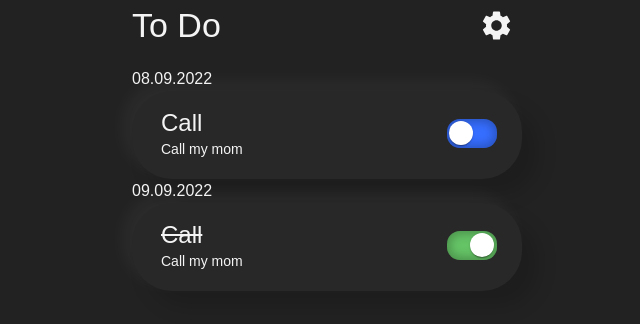
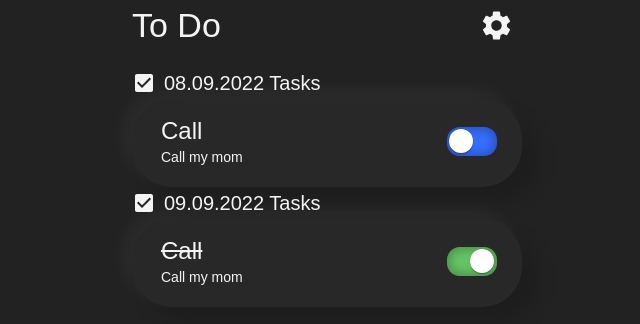
Before and after one commit to GKoil/test-enot-io, a React (Create React App) app: page / in a window 1280 px wide. Shown: the top 324 px of the page, without its empty margins (313-953 px from the left). Built offline with nearby package versions, Linux system fonts and the light colour scheme; a web font is replaced by a local one.

Commit message:
feature add date

```diff
--- a/src/pages/todo/Todo.tsx
+++ b/src/pages/todo/Todo.tsx
@@ -48,16 +48,16 @@ function Todo() {
       {status === "success" && (
         <ul className={styles.todo__tasks}>
           {Object.entries(transformTasks(value?.data?.tasks)).map(
-            ([dateTask, itemTasks]) => {
-              return (
-                <li key={dateTask}>
-                  <DayTasks data={dateTask} tasks={itemTasks} />
-                </li>
-              );
-            },
+            ([dateTask, itemTasks]) => (
+              <li key={dateTask}>
+                <DayTasks data={dateTask} tasks={itemTasks} />
+              </li>
+            ),
           )}
         </ul>
       )}
+
+      {status === "error" && <span>Error</span>}
 
       {value && value.data && value?.data.news.isShow && (
         <div className={styles.todo__newsWrapper}>
--- a/src/pages/todo/components/DayTasks/DayTasks.tsx
+++ b/src/pages/todo/components/DayTasks/DayTasks.tsx
@@ -1,6 +1,7 @@
 import { Typography, Box } from "@mui/material";
 import classNames from "classnames";
 import { useContext } from "react";
+import CheckBoxIcon from "@mui/icons-material/CheckBox";
 import { Task } from "@/types/task.type";
 import Toggler from "../../../../ui-kit/Toggler";
 import styles from "./DayTasks.module.scss";
@@ -21,7 +22,10 @@ function DayTasks({ data, tasks }: DayTasksType) {
 
   return (
     <section>
-      {data}
+      <Box display="flex" flexWrap="wrap" alignItems="center" gap={1}>
+        <CheckBoxIcon />
+        <Typography variant="h6">{`${data} Tasks`}</Typography>
+      </Box>
       <div className={styles.dayTasks__item}>
         {tasks.map((task) => (
           <Box
```
